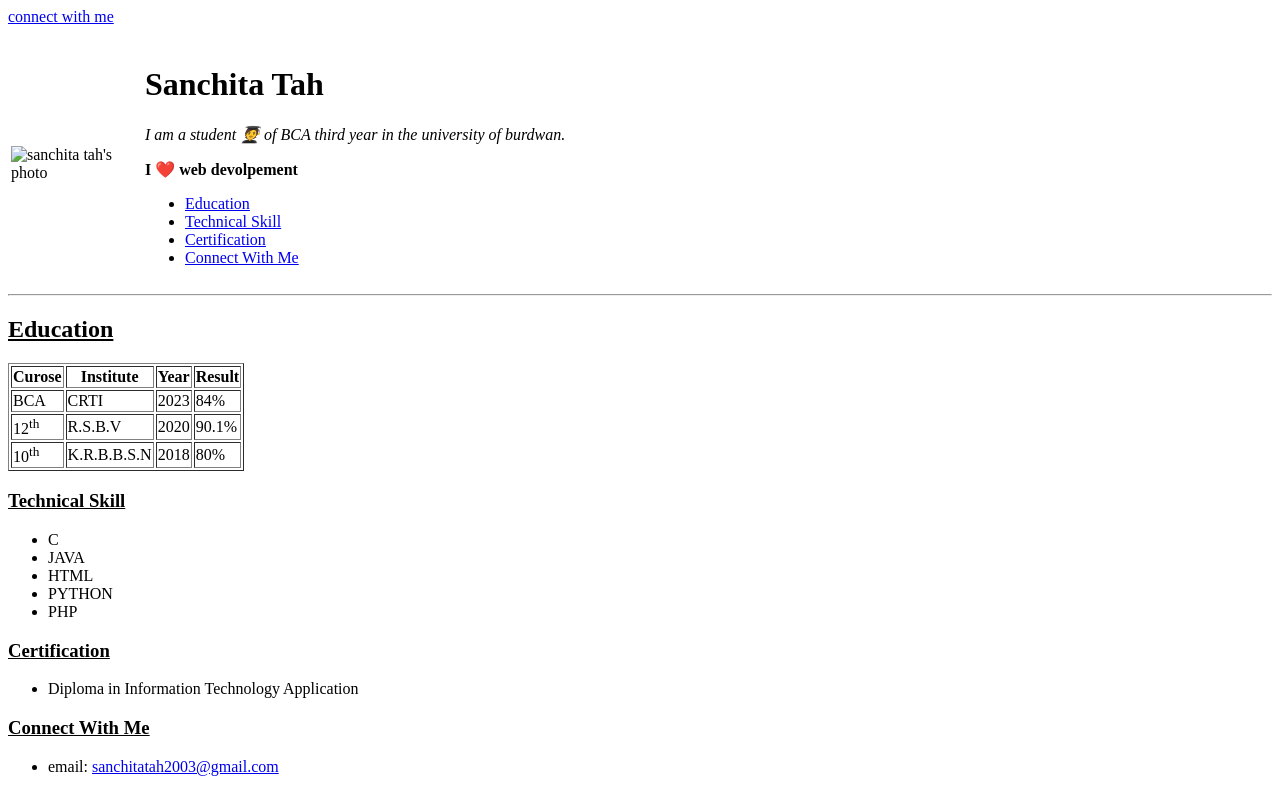
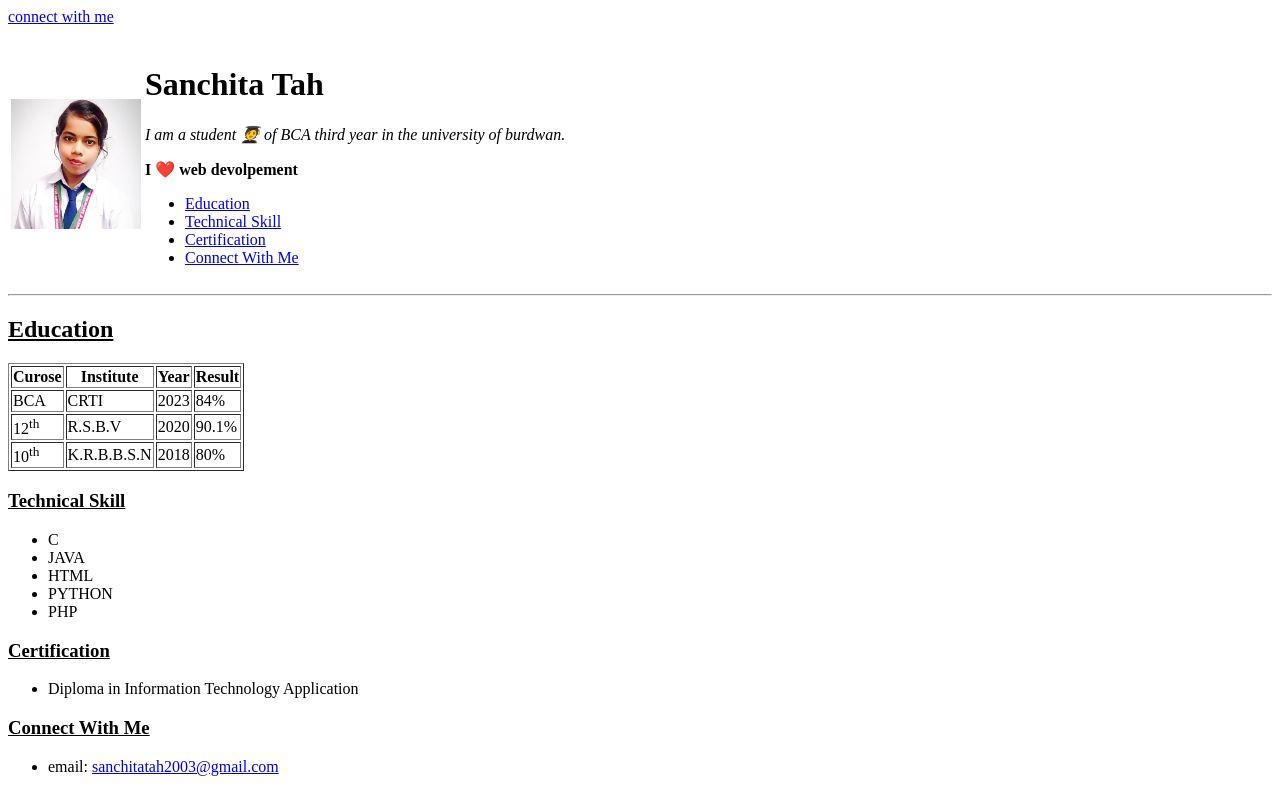
Before and after one commit to Sanchitatah/Resume, a plain HTML site: page index.html in a window 1280 px wide. Shown: the top 789 px of the page. Drawn offline with Linux system fonts and the light colour scheme.

Commit message:
Update index.html

```diff
--- a/index.html
+++ b/index.html
@@ -12,7 +12,7 @@
     <header>
         <table>
             <tr>
-                <td><img align="left" width="130" src=sanchi/pic4.jpg alt="sanchita tah's photo"></td>
+                <td><img align="left" width="130" src=pic4.jpg alt="sanchita tah's photo"></td>
                 <td>
                     <h1>Sanchita Tah</h1>
                     <p><i>I am a student 🧑‍🎓 of BCA third year in the university of burdwan. </i></p>
```
